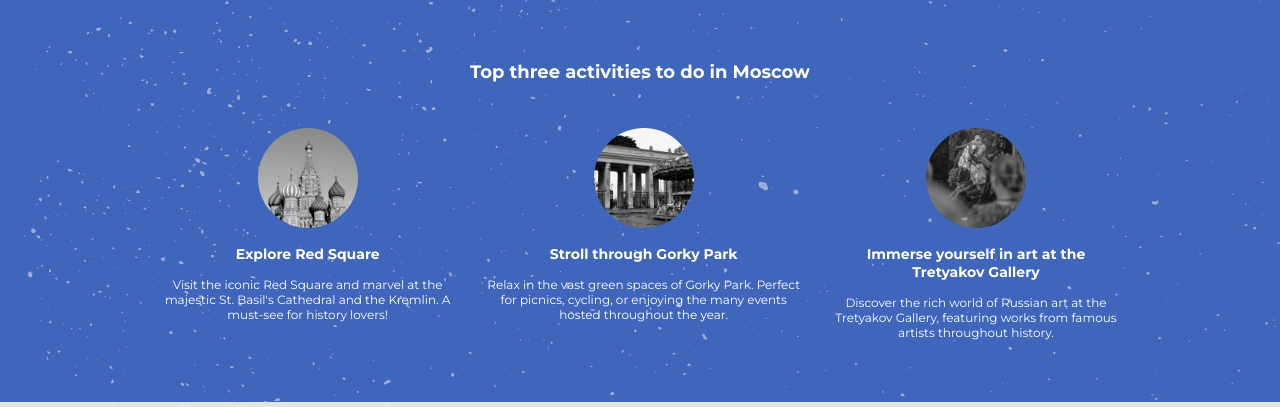
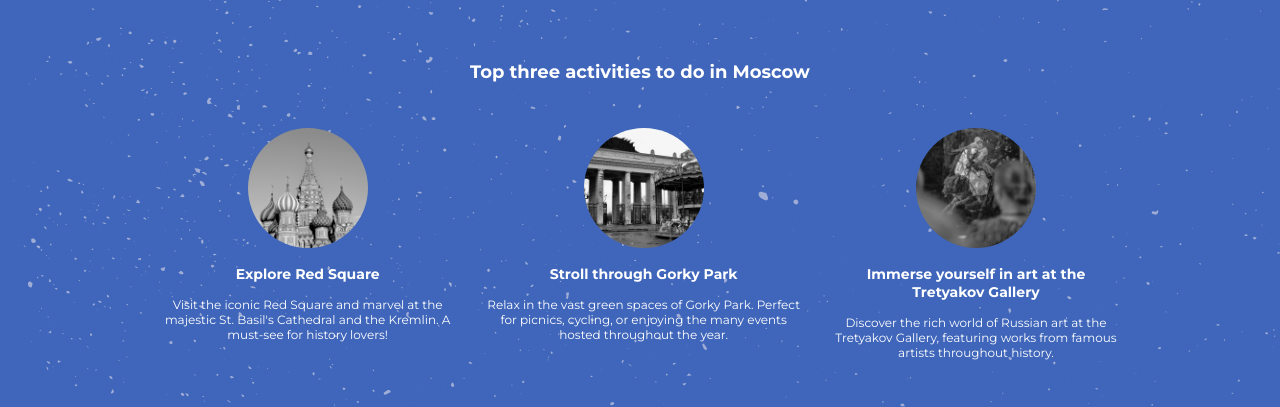
Before and after one commit to nancygespens/hometown-homepage, a plain HTML site: page index.html in a window 1280 px wide. Shown: the part 424-831 px from the top of the page. Drawn offline with Linux system fonts and the light colour scheme; a web font is replaced by a local one.

Commit message:
Add README.md with project description, features, and setup instructions
- Added a detailed README.md for the Hometown Homepage project, including an overview, features, technologies used, and setup instructions.
- Updated HTML structure with additional comments for better readability.
- Renamed the `.icon` class to `.activity-icon` for specificity.
- Increased the width of activity images to enhance visual presence as suggested.

```diff
--- a/index.html
+++ b/index.html
@@ -12,12 +12,12 @@
 </head>
 
 <body>
+    <!-- Hero section showcasing the main introduction -->
     <div id="hero">
         <div class="hero-info">
             <div>
-            <h1>Visit Moscow</h1>
-            <p>Enjoy culture, history, and vibrant city life in Russia's capital city, where every corner tells a story.
-            </p>
+                <h1>Visit Moscow</h1>
+                <p>Enjoy culture, history, and vibrant city life in Russia's capital city, where every corner tells a story.</p>
             </div>
             <div>
                 <img src="img/hero/hero-img.png" alt="hero-img" class="hero-img">
@@ -25,22 +25,23 @@
         </div>
     </div>
 
+    <!-- Activities section listing top attractions -->
     <div id="activities">
         <div class="act-info">
             <h2 class="act-h2">Top three activities to do in Moscow</h2>
             <div class="places">
                 <div>
-                    <img src="img/activ/red.png" alt="red square" class="icon">
+                    <img src="img/activ/red.png" alt="red square" class="activity-icon">
                     <h3>Explore Red Square</h3>
                     <p>Visit the iconic Red Square and marvel at the majestic St. Basil's Cathedral and the Kremlin. A must-see for history lovers!</p>
                 </div>
                 <div>
-                    <img src="img/activ/gorky.png" alt="gorky park" class="icon">
+                    <img src="img/activ/gorky.png" alt="gorky park" class="activity-icon">
                     <h3>Stroll through Gorky Park</h3>
                     <p>Relax in the vast green spaces of Gorky Park. Perfect for picnics, cycling, or enjoying the many events hosted throughout the year.</p>
                 </div>
                 <div>
-                    <img src="img/activ/gallery.png" alt="tretyakov gallery" class="icon">
+                    <img src="img/activ/gallery.png" alt="tretyakov gallery" class="activity-icon">
                     <h3>Immerse yourself in art at the Tretyakov Gallery</h3>
                     <p>Discover the rich world of Russian art at the Tretyakov Gallery, featuring works from famous artists throughout history.</p>
                 </div>
@@ -48,6 +49,7 @@
         </div>
     </div>
 
+    <!-- Guide section introducing a local guide -->
     <div id="guide">
         <div class="gui-border">
             <div class="gui-info">
--- a/styles.css
+++ b/styles.css
@@ -9,8 +9,7 @@
     background-position: center;
 }
 
-/* HERO */
-
+/* HERO section styling */
 .hero-info {
     display: flex;
     margin: auto;
@@ -25,13 +24,12 @@
     height: auto;
 }
 
-
-/* ACTIV */
+/* ACTIVITIES section styling */
 #activities {
     background-image: url(img/texture.svg);
     background-size: cover;
     background-position: center;
-    background-color:#3F66BA;
+    background-color: #3F66BA;
 }
 
 .act-info {
@@ -44,6 +42,7 @@
     padding-bottom: 30px;
 }
 
+/* Places section to align top attractions */
 .places {
     display: flex;
     max-width: 960px;
@@ -53,13 +52,14 @@
     align-items: start;
 }
 
-.icon {
-    width: 100px;
-    height:auto;
+/* Updated icon class to be more specific for activities */
+.activity-icon {
+    width: 120px; /* Increased from 100px */
+    height: auto;
     border-radius: 50%;
 }
 
-/* GUIDE */
+/* GUIDE section styling */
 #guide {
     display: flex;
     justify-content: center;
```
Also changed, not shown: README.md (added).
